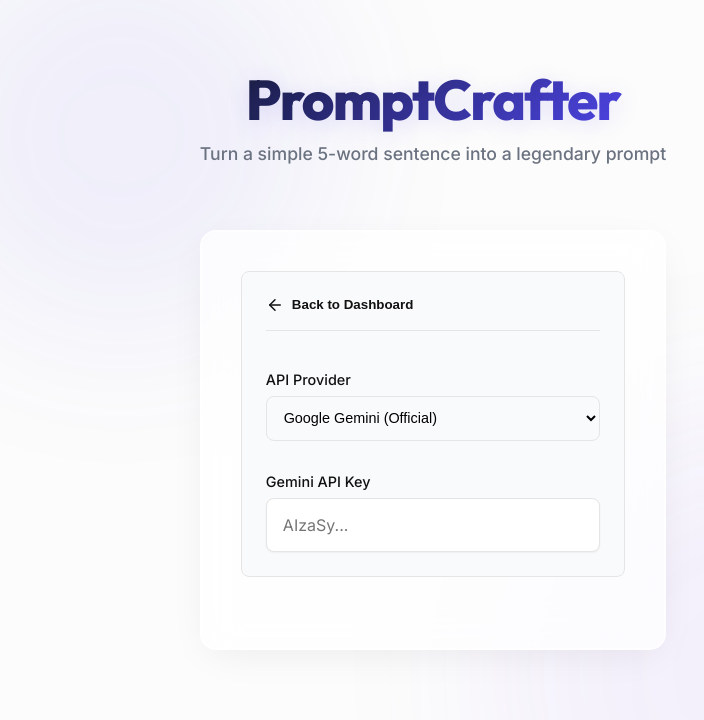
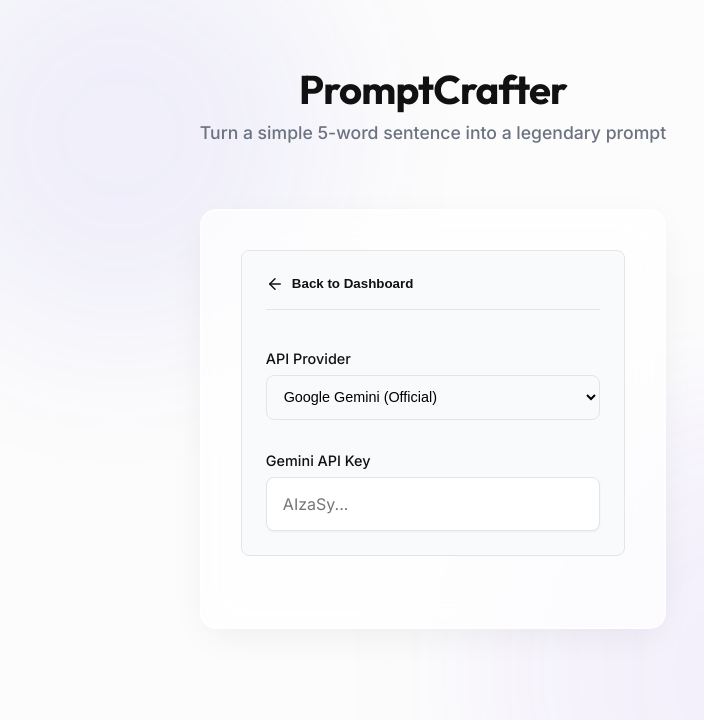
Before and after one commit to njrankitsam11-gif/promptcrafter, a React (Vite) app: page / in a window 1280 px wide. Shown: the top 720 px of the page, without its empty margins (207-911 px from the left). Built offline with nearby package versions, Linux system fonts and the light colour scheme.

Commit message:
Revert title logo style to original

```diff
--- a/src/App.css
+++ b/src/App.css
@@ -51,23 +51,11 @@
 }
 
 .title {
-  font-size: 3.5rem;
-  font-weight: 800;
+  font-size: 2.5rem;
+  font-weight: 700;
   margin: 0;
-  letter-spacing: -0.03em;
-  background: linear-gradient(135deg, #111827 0%, #4F46E5 50%, #111827 100%);
-  background-size: 200% auto;
-  color: transparent;
-  -webkit-background-clip: text;
-  background-clip: text;
-  animation: gradientFlow 6s ease infinite;
-  text-shadow: 0 4px 24px rgba(79, 70, 229, 0.15);
-}
-
-@keyframes gradientFlow {
-  0% { background-position: 0% 50%; }
-  50% { background-position: 100% 50%; }
-  100% { background-position: 0% 50%; }
+  color: var(--text-main);
+  letter-spacing: -0.02em;
 }
 
 .subtitle {
```
